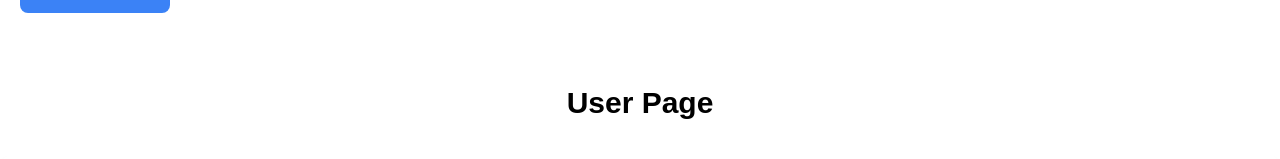
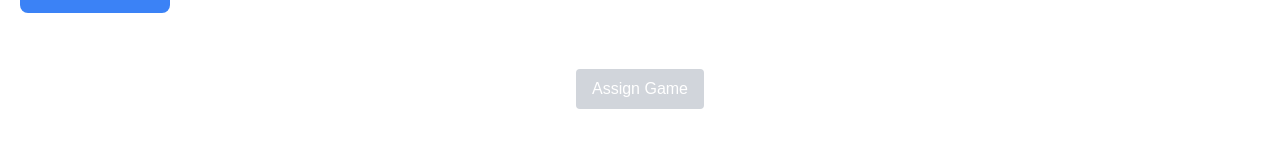
Before and after one commit to RayanAkhtar/MedGenAI, a Next.js app: page /admin/user-page in a window 1280 px wide. Shown: the part 155-314 px from the top of the page. Built offline with nearby package versions, Linux system fonts and the light colour scheme; no server answers.

Commit message:
feat: incorporate assign button in user page

```diff
--- a/app/admin/user-page/UserTable.tsx
+++ b/app/admin/user-page/UserTable.tsx
@@ -20,7 +20,6 @@ interface User {
 
 const UserTable: React.FC<UserTableProps> = ({ data, selectedUsers, onSelectUser }) => {
   const [users, setUsers] = useState<User[]>(data);
-  console.log("Data passed to UserTable:", data);
 
   useEffect(() => {
     setUsers(data);
@@ -68,7 +67,6 @@ const UserTable: React.FC<UserTableProps> = ({ data, selectedUsers, onSelectUser
   };
 
   const getRowKey = (item: User) => item.username;
-  console.log('users in parent:', users);
   return (
     <Table
       columns={columns}
--- a/app/admin/user-page/page.tsx
+++ b/app/admin/user-page/page.tsx
@@ -6,6 +6,7 @@ import Navbar from '@/app/components/Navbar';
 import UserTable from '@/app/admin/user-page/UserTable';
 import UserFilters, { FiltersState } from '@/app/admin/user-page/UserFilters';
 import Pagination from '@/app/admin/Pagination';
+import AssignButton from '@/app/admin/users/[username]/components/AssignButton';
 
 interface User {
   username: string;
@@ -93,6 +94,12 @@ const UserPage = () => {
         </Link>
 
       </div>
+      <div className="flex justify-center my-4">
+        <AssignButton
+          usernames={selectedUsers.map((u) => u.username)}
+          gameCode="d60751ec"
+        />
+      </div>
       <div className="h-screen bg-white text-black">
         <h1 className="text-3xl font-bold text-center py-8">User Page</h1>
 
--- a/app/admin/users/[username]/components/AssignButton.tsx
+++ b/app/admin/users/[username]/components/AssignButton.tsx
@@ -1,19 +1,30 @@
 import { useState } from 'react';
 
 interface AssignButtonProps {
-    userIds: string[];
-    gameId: string;
+    usernames: string[];
+    gameCode: string;
 }
 
-export default function AssignButton({ userIds, gameId }: AssignButtonProps) {
+export default function AssignButton({ usernames, gameCode }: AssignButtonProps) {
   const [loading, setLoading] = useState(false);
   const [failed, setFailed] = useState(false);
+  const [success, setSuccess] = useState(false);
+  const [showSelectMessage, setShowSelectMessage] = useState(false);
 
   const handleAssign = async () => {
+    if (usernames.length === 0) { // Show message if no users are selected
+      setShowSelectMessage(true);
+      setTimeout(() => setShowSelectMessage(false), 2000);
+      return;
+    }
+
     setLoading(true);
     setFailed(false);  // Reset failure state before new request
+    setSuccess(false);
 
     try {
+      console.log("gameID:", gameCode);
+      console.log("usernames:", usernames);
       const response = await fetch(
         `${process.env.NEXT_PUBLIC_API_BASE_URL}/admin/newGameSession/multi`,
         {
@@ -22,32 +33,55 @@ export default function AssignButton({ userIds, gameId }: AssignButtonProps) {
             'Content-Type': 'application/json'
           },
           body: JSON.stringify({
-            game_id: gameId,
-            user_ids: userIds
+            game_code: gameCode,
+            usernames: usernames
           })
         }
       );
 
-      if (!response.ok) {
+      if (response.ok) {
+        setSuccess(true);
+        setTimeout(() => setSuccess(false), 2000);
+      }
+      else {
         setFailed(true);
+        setTimeout(() => setFailed(false), 2000);
       }
     } catch (error) {
       console.error('Error assigning users:', error);
       setFailed(true);
+      setTimeout(() => setFailed(false), 2000);
     } finally {
       setLoading(false);
     }
   };
 
   return (
+    <div className="flex flex-col items-center">
       <button
         onClick={handleAssign}
         disabled={loading}
         className={`px-4 py-2 ${
-        loading ? 'bg-gray-400' : failed ? 'bg-red-500' : 'bg-[var(--heartflow-red)]'
-      } text-white rounded hover:bg-[var(--heartflow-blue)] transition-colors`}
+          loading
+            ? 'bg-gray-400'
+            : failed
+            ? 'bg-red-500'
+            : success
+            ? 'bg-green-500'
+            : usernames.length === 0
+            ? 'bg-gray-300 cursor-not-allowed'
+            : 'bg-[var(--heartflow-red)]'
+        } text-white rounded hover:${
+          usernames.length === 0 ? 'bg-gray-300' : 'bg-[var(--heartflow-blue)]'
+        } transition-colors`}
       >
-      {loading ? 'Assigning...' : failed ? 'Assign Failed' : 'Assign'}
+        {loading ? 'Assigning...' : failed ? 'Assign Failed' : success ? 'Assigned!' : 'Assign Game'}
       </button>
+      {showSelectMessage && (
+        <span className="text-red-500 text-sm mt-2">
+          Please select at least one user to assign!
+        </span>
+      )}
+    </div>
   );
 }
```
Lines whose indentation alone changed are shown as unchanged.
